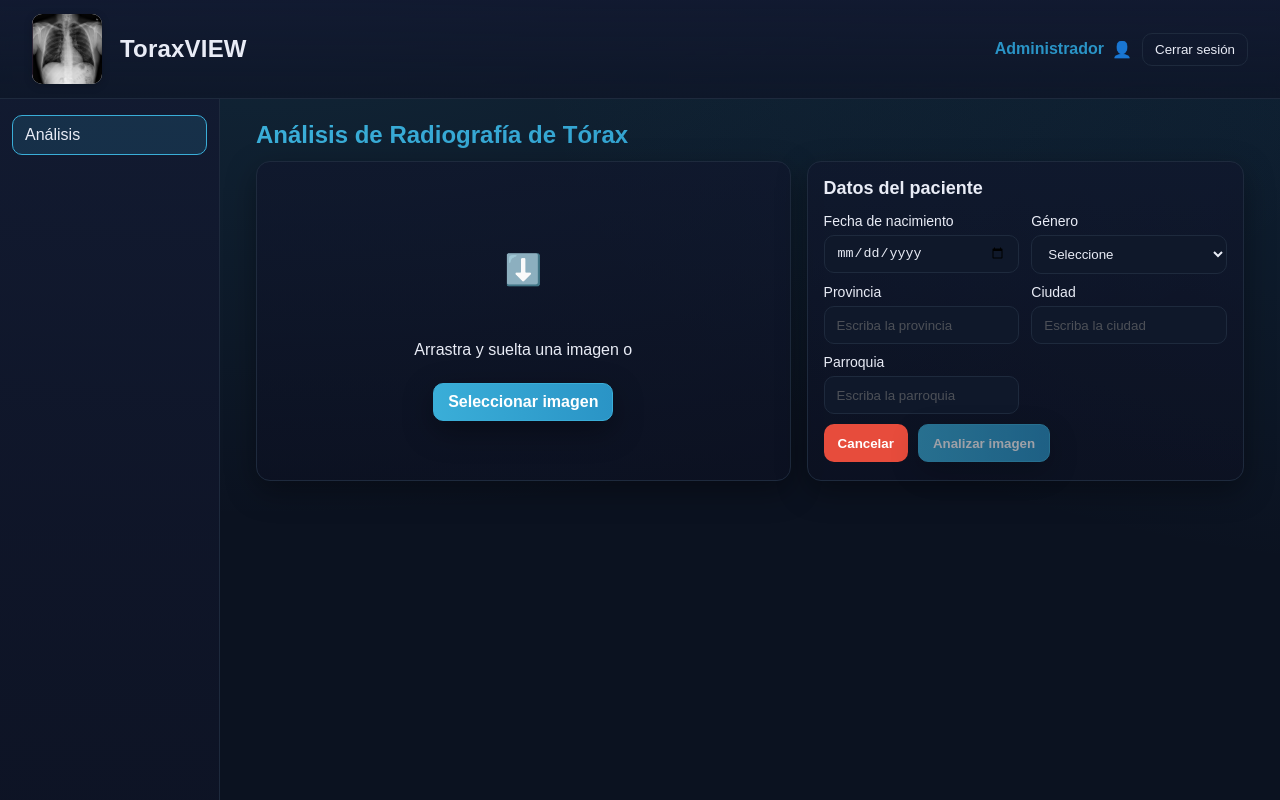
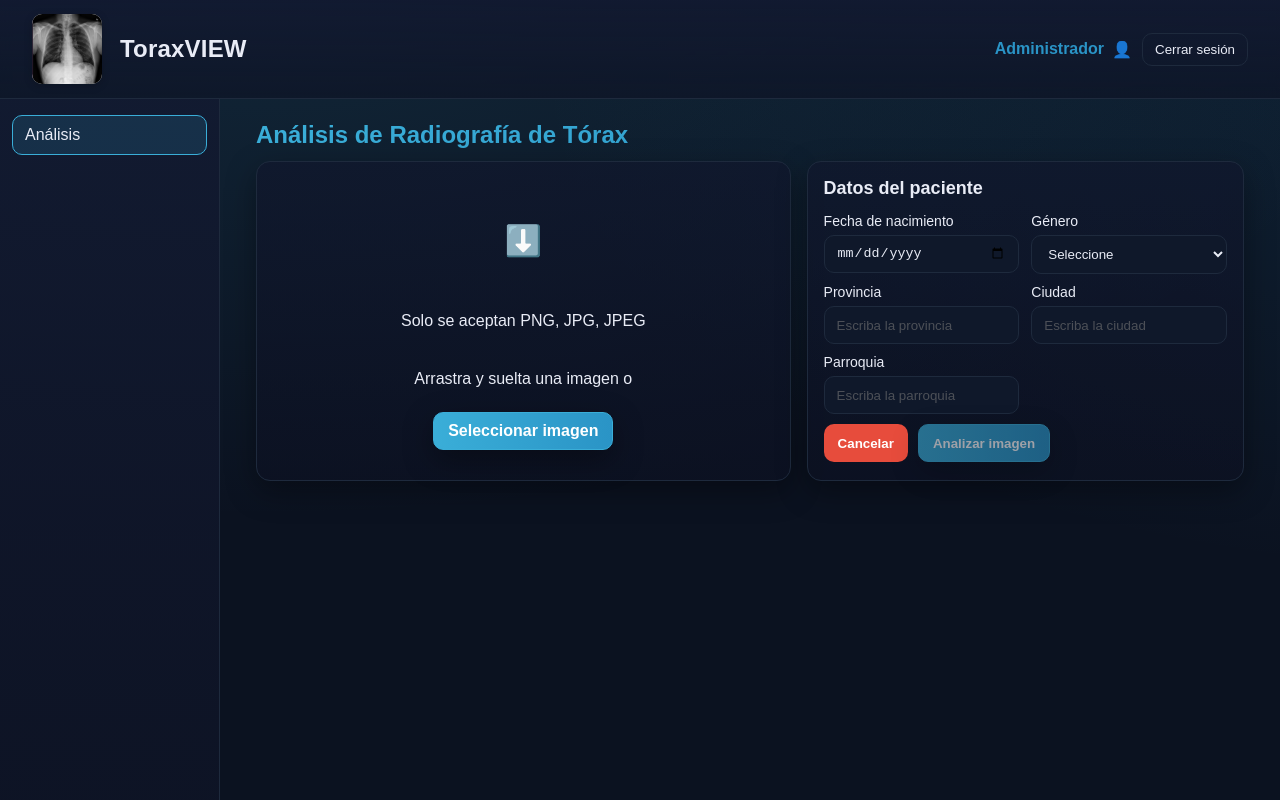
Before and after one commit to GaboHep/FrontToraxView, a React (Create React App) app: page /dashboard in a window 1280 px wide. Built offline with nearby package versions, Linux system fonts and the light colour scheme.

Commit message:
Maquillaje

```diff
--- a/src/Dashboard.jsx
+++ b/src/Dashboard.jsx
@@ -283,6 +283,7 @@ export default function Dashboard() {
               ) : (
                 <div className="dw-dropzone">
                   <p className="dz-arrow" aria-hidden>⬇️</p>
+                  <p>Solo se aceptan PNG, JPG, JPEG</p>
                   <p>Arrastra y suelta una imagen o</p>
                   <label className="btn primary">
                     Seleccionar imagen
```
